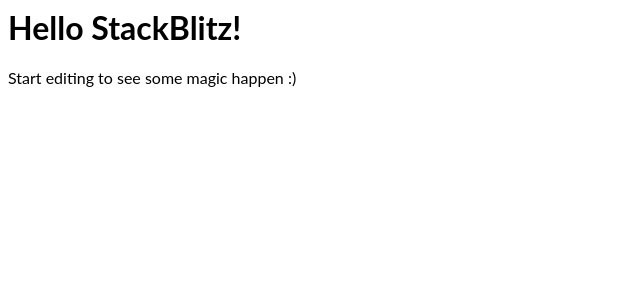
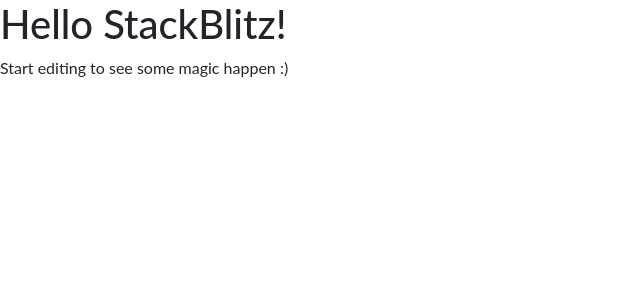
Before and after one commit to SPMazibuko/react-For-Submission, a React (Create React App) app: page / in a window 1280 px wide. Shown: the top 300 px of the page, without its empty margins (0-640 px from the left). Built offline with nearby package versions, Linux system fonts and the light colour scheme.

Commit message:
1 file modified

```diff
--- a/src/index.js
+++ b/src/index.js
@@ -1,6 +1,18 @@
-import React from "react";
-import ReactDOM from "react-dom";
+import React from 'react';
+import ReactDOM from 'react-dom';
+import './index.css';
+import App from './App';
+import * as serviceWorker from './serviceWorker';
+import 'bootstrap/dist/css/bootstrap.css';
 
-import App from "./App";
+ReactDOM.render(
 
-ReactDOM.render(<App />, document.getElementById("root"));
+  <App />,
+
+  document.getElementById('root')
+);
+
+// If you want your app to work offline and load faster, you can change
+// unregister() to register() below. Note this comes with some pitfalls.
+// Learn more about service workers: https://bit.ly/CRA-PWA
+serviceWorker.unregister();
```
